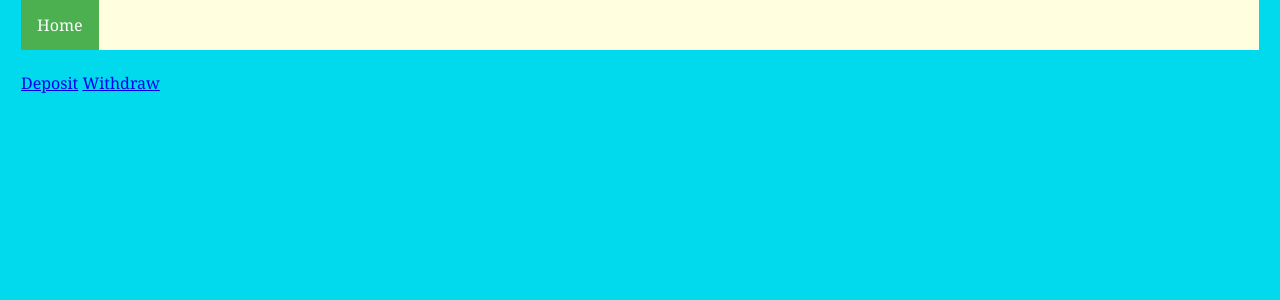
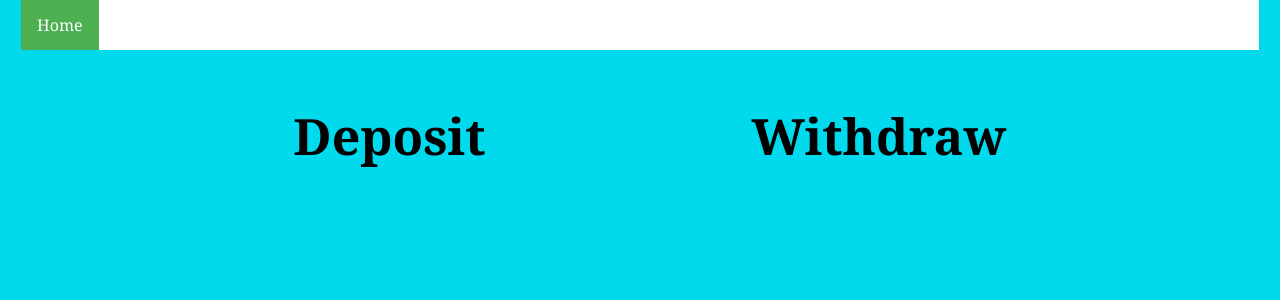
Before and after one commit to sabrinalugoa21/CMPE131PROJECT, a PHP site: page /atm.php in a window 1280 px wide. Shown: the part 162-462 px from the top of the page. Run offline with PHP 8.4, Linux system fonts and the light colour scheme.

Commit message:
Add files via upload

```diff
--- a/atm.css
+++ b/atm.css
@@ -10,7 +10,7 @@
     background:	#00daec;
     margin: 0;
   }
-/* HEADER
+ /*HEADER
       .header {
         padding: 30px;
         text-align: center;
@@ -71,7 +71,7 @@
 /*TOP LINK BAR*/
   .topnav {
     overflow: hidden;
-    background-color: lightyellow;
+    background-color: white;
   }
   .topnav2 {
     overflow: hidden;
@@ -262,6 +262,20 @@
     background-color: #FFFFE0;
     color: #1e90ff;
   }
+  .buttons{
+    color: black;
+    font-size: 50px;
+    font-weight: bold;
+    padding-top: 30px;
+  }
+  .buttons a{
+    float: left;
+    width: 15%;
+    text-decoration: none;
+    color: black;
+    margin-left: 22%;
+  }
+
 /*END: Buttons*/
 
 /*BEGIN: SlideShow*/
--- a/atmlogin.php
+++ b/atmlogin.php
@@ -1,5 +1,4 @@
 <?php
-
 if (isset($_POST["username"]) && isset($_POST["password"])){
 
       $conn = mysqli_connect("localhost", "root", "", "userbank");
@@ -39,7 +38,7 @@ if (isset($_POST["username"]) && isset($_POST["password"])){
                               $_SESSION['lname']= $row['lname'];
                               $_SESSION['username']= $row['username'];
                               $_SESSION['email']= $row['email'];
-                              header('Location: withdraw.php');
+                              header('Location: /test_userpage.php');
                         }
                   }
                   else{
@@ -87,7 +86,7 @@ else {
 
 <div id= "form">
  <h2>Login</h2>
-    <form action = "atmlogin.php" method="post">
+    <form action = "/atm.php" method="post">
             <input type= "text" name = "username" placeholder = "username/email">
             <input type= "password" name = "password" placeholder = "pin">
       <button type = "submit" name= "login-submit">Login</button>
```
